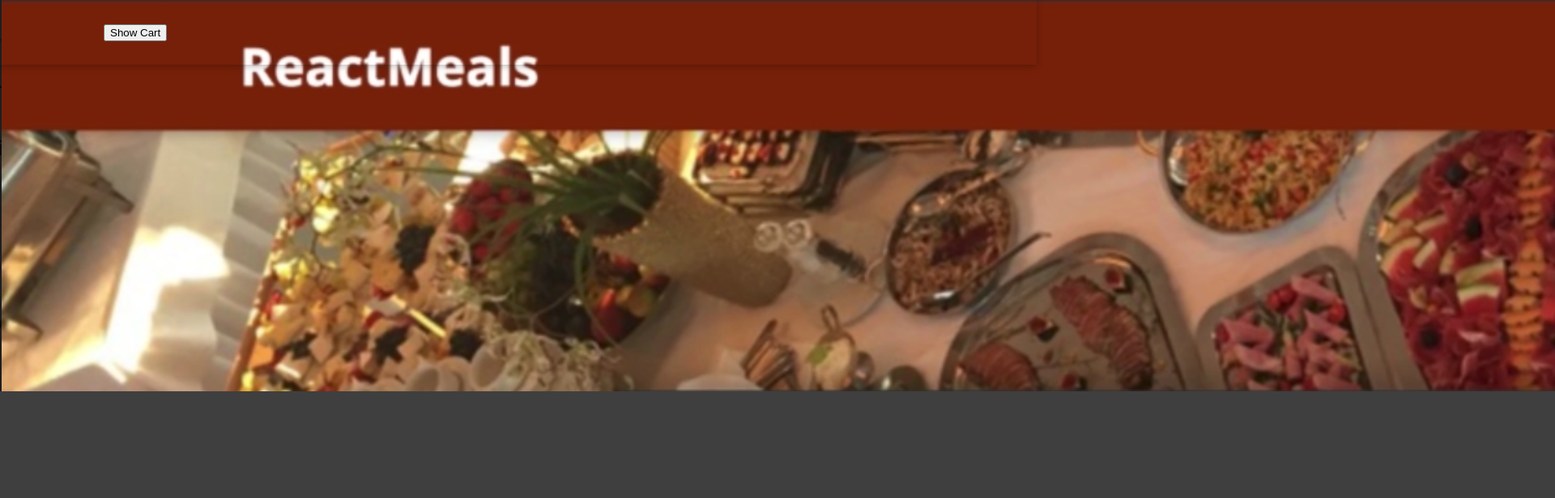
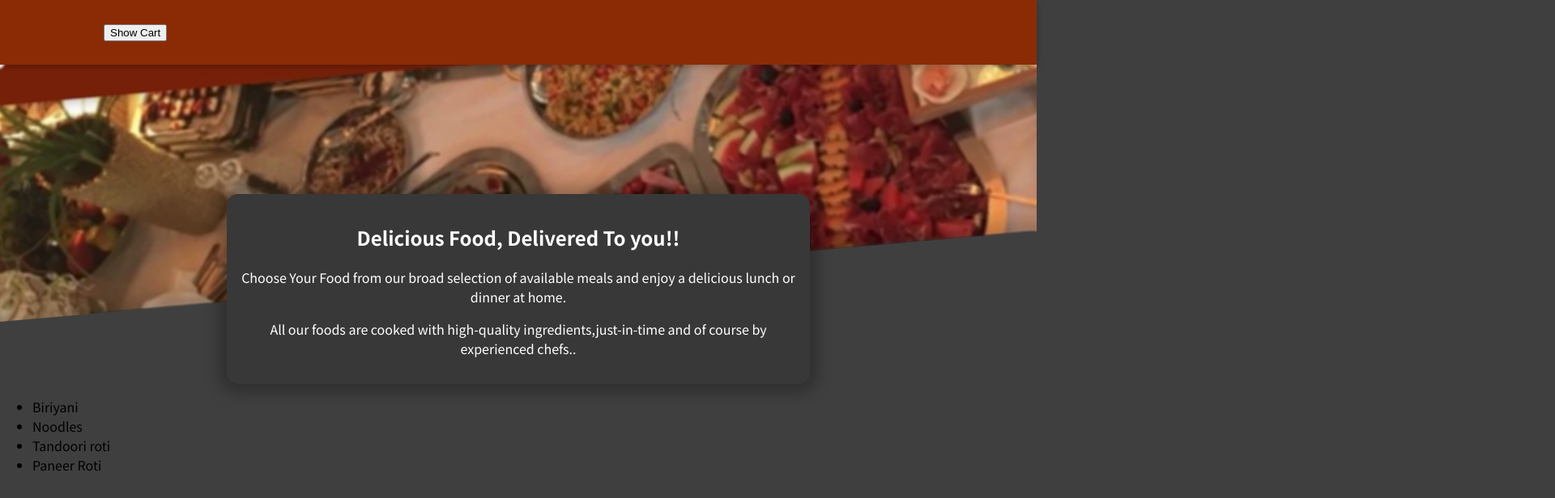
Before and after one commit to reshmalb/OrderFoodApp, a React (Create React App) app: page / in a window 1280 px wide. Shown: the top 616 px of the page at 81% size, 1920 px wide, since content can reach past the window. Built offline with nearby package versions, Linux system fonts and the light colour scheme.

Commit message:
meals summary added

```diff
--- a/src/App.js
+++ b/src/App.js
@@ -1,12 +1,17 @@
-import React from "react";
+import React,{Fragment} from "react";
 import Header from "./Components/Layout/Header";
-
+import Meals from "./Components/Meals/Meals";
 
 function App() {
   return (
-    <div>
-      <Header></Header>
-    </div>
+    <Fragment>
+      <Header/>
+      <main>
+          <Meals/>
+      </main>
+
+    </Fragment>
+
   );
 }
 
--- a/src/Components/Layout/Header.module.css
+++ b/src/Components/Layout/Header.module.css
@@ -1,14 +1,29 @@
-.header{
+.header {
     position: fixed;
     top: 0;
     left: 0;
-    width:100%;
+    width: 100%;
     height: 5rem;
-    color:white;
+    background-color: #8a2b06;
+    color: white;
     display: flex;
     justify-content: space-between;
     align-items: center;
     padding: 0 10%;
-    box-shadow: 0 2px 8px rgba(0,0,0,0.25);
+    box-shadow: 0 2px 8px rgba(0, 0, 0, 0.25);
     z-index: 10;
-}
+  }
+
+  .main-image {
+    width: 100%;
+    height: 25rem;
+    z-index: 0;
+    overflow: hidden;
+  }
+
+  .main-image img {
+    width: 110%;
+    height: 100%;
+    object-fit: cover;
+    transform: rotateZ(-5deg) translateY(-4rem) translateX(-1rem);
+  }
--- /dev/null
+++ b/src/Components/Meals/AvailableMeals.js
@@ -0,0 +1,44 @@
+import React,{Fragment} from "react";
+import classes from './AvailableMeals.module.css'
+const DUMMY_MEALS=[{
+    id:'m1',
+    name:'Biriyani',
+    description:'veg',
+    price:200
+},
+{
+    id:'m2',
+    name:'Noodles',
+    description:'Hakka Noodles',
+    price:250},
+    {
+        id:'m3',
+        name:'Tandoori roti',
+        description:'Authentic Roti',
+        price:100
+    },
+    {
+        id:'m4',
+        name:'Paneer Roti',
+        description:'Delicious Paneer',
+        price:150
+    }
+
+
+
+];
+
+const AvailableMeals=()=>{
+    const mealsList=DUMMY_MEALS.map(meal=>
+        <li>{meal.name}</li>)
+
+        return (<section className={classes.meal}>
+                    <ul>
+                        {mealsList}
+                    </ul>
+        </section>)
+
+
+}
+
+export default AvailableMeals;
--- /dev/null
+++ b/src/Components/Meals/AvailableMeals.module.css
@@ -0,0 +1,46 @@
+.meals {
+    max-width: 60rem;
+
+    width: 90%;
+
+    margin: 2rem auto;
+
+    animation: meals-appear 1s ease-out forwards;
+
+    }
+
+
+
+    .meals ul {
+
+    list-style: none;
+
+    margin: 0;
+
+    padding: 0;
+
+    }
+
+
+
+    @keyframes meals-appear {
+
+    from {
+
+    opacity: 0;
+
+    transform: translateY(3rem);
+
+    }
+
+
+
+    to {
+
+    opacity: 1;
+
+    transform: translateY(0);
+
+    }
+
+    }
--- /dev/null
+++ b/src/Components/Meals/Meals.js
@@ -0,0 +1,11 @@
+import React,{Fragment} from "react";
+import MealsSummary from "./MealsSummary";
+import AvailableMeals from "./AvailableMeals";
+
+const Meals=()=>{
+    return( <Fragment>
+        <MealsSummary/>
+        <AvailableMeals/>
+    </Fragment>)
+}
+export default Meals;
--- /dev/null
+++ b/src/Components/Meals/MealsSummary.js
@@ -0,0 +1,14 @@
+import React from "react";
+import classes from './MealsSummary.module.css'
+
+const MealsSummary=()=>{
+    return (<section className={classes.summary}>
+        <h1>Delicious Food, Delivered To you!!</h1>
+        <p> Choose Your Food from our broad selection of available meals and
+            enjoy a delicious lunch or dinner at home. </p>
+        <p>All our foods are cooked with high-quality ingredients,just-in-time
+            and of course by experienced chefs..
+        </p>
+    </section>)
+}
+export default MealsSummary;
--- /dev/null
+++ b/src/Components/Meals/MealsSummary.module.css
@@ -0,0 +1,35 @@
+.summary {
+
+    text-align: center;
+
+    max-width: 45rem;
+
+    width: 90%;
+
+    margin: auto;
+
+    margin-top: -10rem;
+
+    position: relative;
+
+    background-color: #383838;
+
+    color: white;
+
+    border-radius: 14px;
+
+    padding: 1rem;
+
+    box-shadow: 0 1px 18px 10px rgba(0, 0, 0, 0.25);
+
+    }
+
+
+
+    .summary h2 {
+
+    font-size: 2rem;
+
+    margin-top: 0;
+
+    }
```
